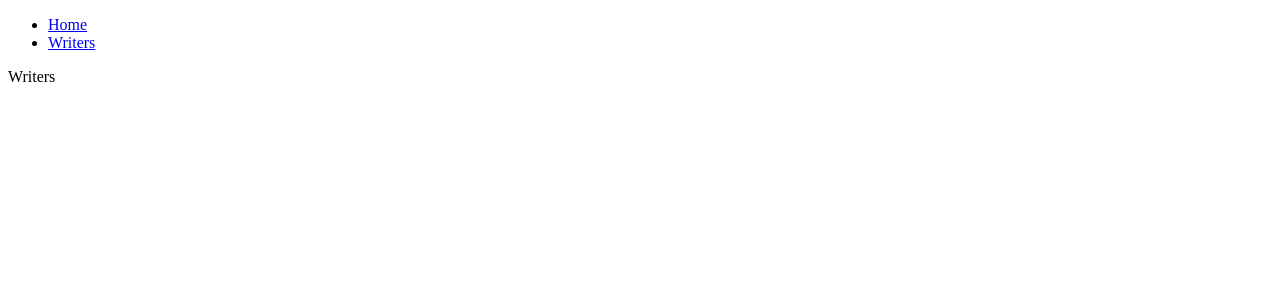
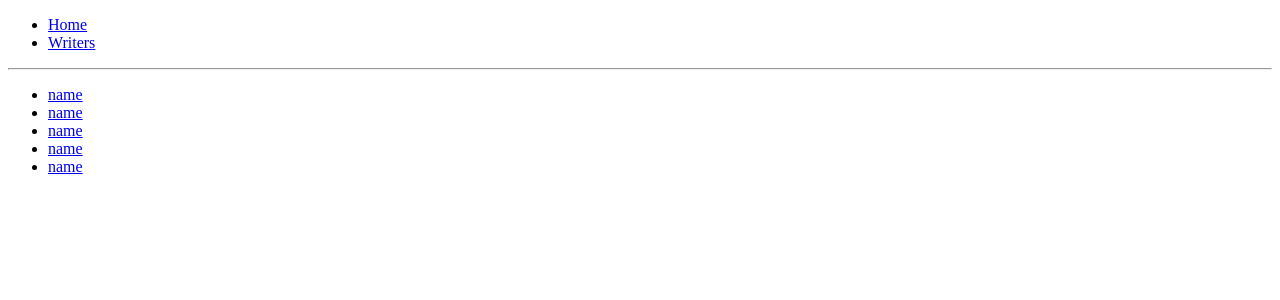
Before and after one commit to anettegj/react-router-tutorial, a React (Create React App) app in the folder writers-blog/: page /writers in a window 1280 px wide. Shown: the top 300 px of the page. Built offline with nearby package versions, Linux system fonts and the light colour scheme; data requests are answered from the project's data file.

Commit message:
Create a writers componet
Pass in writers from the App.state object

```diff
--- a/writers-blog/src/components/App.js
+++ b/writers-blog/src/components/App.js
@@ -1,6 +1,6 @@
 import React, { Component, Fragment } from 'react'
 import { BrowserRouter, Link, Route } from 'react-router-dom'
-
+import Writers from './writers'
 export default class extends Component {
   state = {
     writers: []
@@ -13,6 +13,9 @@ export default class extends Component {
   }
 
   render() {
+
+    const {writers} = this.state
+
     return (
       <BrowserRouter>
         <Fragment>
@@ -27,10 +30,11 @@ export default class extends Component {
             </li>
           </ul>
 
+          <hr/>
           {/** Without Route exact the content of Home is displayed for the Writers link
             as well. */}
           <Route exact path="/" render={() => <div>Home</div>}></Route>
-          <Route path="/writers" render={ () => {return <div>Writers</div>}}/>
+          <Route path="/writers" render={props => <Writers {...props} writers={writers}/>}/>
         </Fragment>
       </BrowserRouter>
     )
--- /dev/null
+++ b/writers-blog/src/components/writers/index.js
@@ -0,0 +1,13 @@
+import React, {Fragment} from 'react'
+import {Link} from 'react-router-dom'
+
+export default ({writers}) =>
+    <Fragment>
+        <ul>
+            {writers.map(writer =>
+                <li>
+                    <Link to=" ">name</Link>
+                </li>
+            )}
+        </ul>
+    </Fragment>
```
